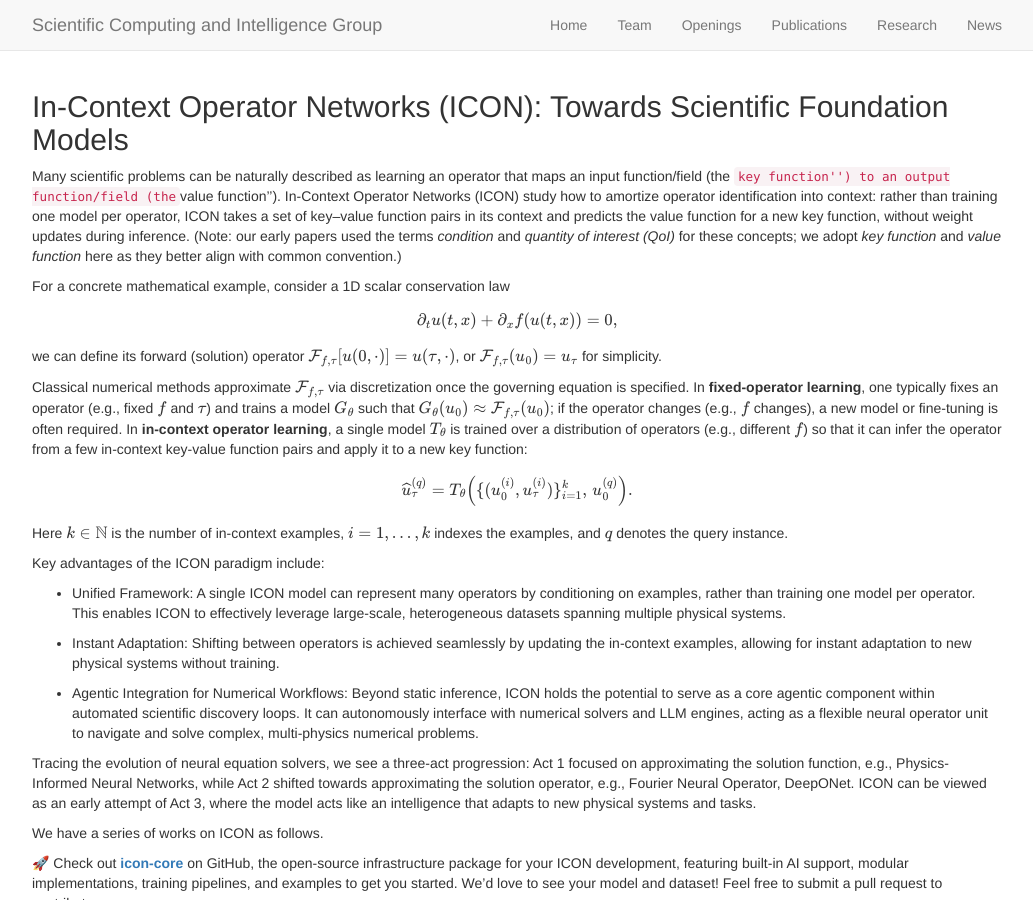
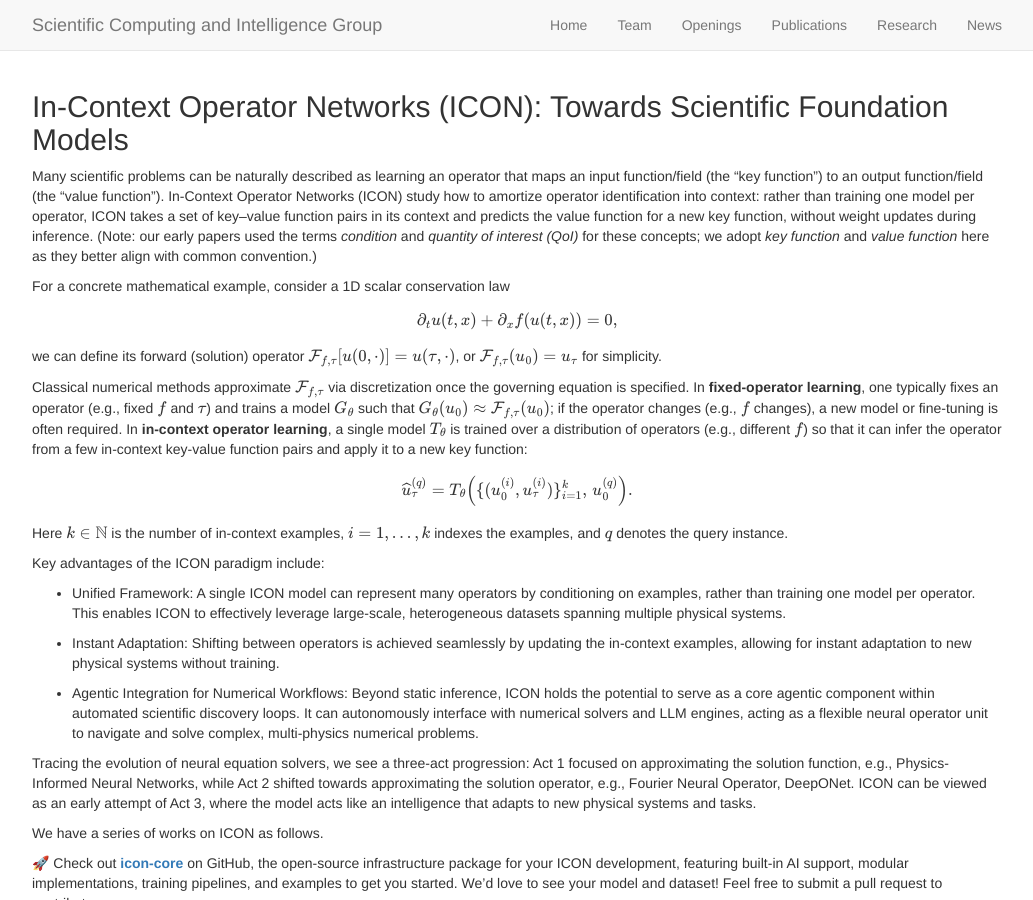
Before and after one commit to scaling-group/scaling-group.github.io, a Jekyll site: the page built from _pages/research.md, in a window 1280 px wide and 900 px high. Shown: the whole window, without its empty margins (123-1156 px from the left). Built offline with Jekyll 4.4.1, drawn with Linux system fonts in a browser that asks for light colours.

Commit message:
Update research page and built site
Co-Authored-By: Claude Sonnet 4.6 <noreply@anthropic.com>

```diff
--- a/_pages/research.md
+++ b/_pages/research.md
@@ -10,7 +10,7 @@ permalink: /research/
 
 ## In-Context Operator Networks (ICON): Towards Scientific Foundation Models
 
-Many scientific problems can be naturally described as learning an operator that maps an input function/field (the ``key function'') to an output function/field (the ``value function''). In-Context Operator Networks (ICON) study how to amortize operator identification into context: rather than training one model per operator, ICON takes a set of key--value function pairs in its context and predicts the value function for a new key function, without weight updates during inference. (Note: our early papers used the terms *condition* and *quantity of interest (QoI)* for these concepts; we adopt *key function* and *value function* here as they better align with common convention.)
+Many scientific problems can be naturally described as learning an operator that maps an input function/field (the "key function") to an output function/field (the "value function"). In-Context Operator Networks (ICON) study how to amortize operator identification into context: rather than training one model per operator, ICON takes a set of key--value function pairs in its context and predicts the value function for a new key function, without weight updates during inference. (Note: our early papers used the terms *condition* and *quantity of interest (QoI)* for these concepts; we adopt *key function* and *value function* here as they better align with common convention.)
 
 For a concrete mathematical example, consider a 1D scalar conservation law
 
```
Also changed, not shown: 3 other files.
